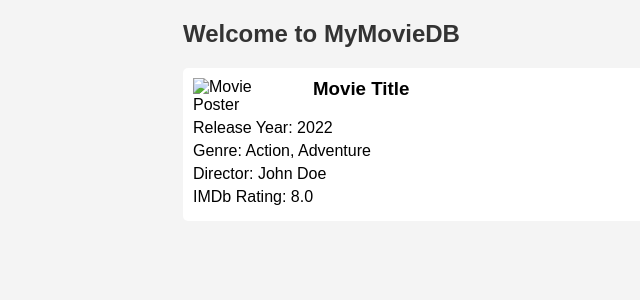
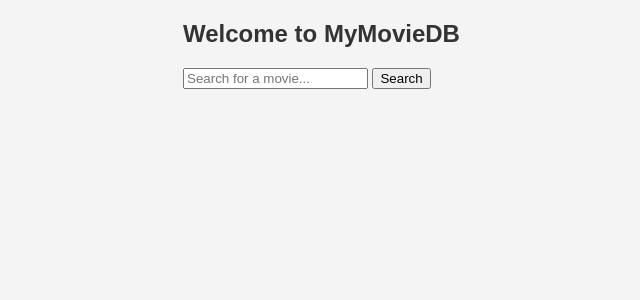
Before and after one commit to bilboque/MOOVIE_RECOMMENDER, a Flask app: page / in a window 1280 px wide. Shown: the part 138-438 px from the top of the page, without its empty margins (57-697 px from the left). Run offline with Flask 3, Linux system fonts and the light colour scheme; some libraries are stand-ins or nearby versions.

Commit message:
corresponding html files

```diff
--- a/checkpoint2/flaskr/templates/app.html
+++ b/checkpoint2/flaskr/templates/app.html
@@ -15,20 +15,23 @@
         <a href="/movies">Movies</a>
         <a href="/tv_shows">TV Shows</a>
         <a href="/login">Login</a>
-        <a href="/create">Create account</a>
+        <a href="/register">Create account</a>
         <!-- Add more links as needed -->
     </nav>
     <div class="container">
         <h2>Welcome to MyMovieDB</h2>
+        <!-- Add search form -->
+        <form action="/api/search" method="GET">
+            <input type="text" name="query" placeholder="Search for a movie...">
+            <input type="submit" value="Search">
+        </form>
+        {% for movie in output %}
         <div class="movie">
-            <img src="https://via.placeholder.com/100" alt="Movie Poster">
-            <h3>Movie Title</h3>
-            <p>Release Year: 2022</p>
-            <p>Genre: Action, Adventure</p>
-            <p>Director: John Doe</p>
-            <p>IMDb Rating: 8.0</p>
+            <h3>{{ movie.title }}</h3>
+            <p>Release Year: {{ movie.date }}</p>
+            <p>Overview: {{ movie.overview }}</p>
         </div>
-        <!-- Repeat the movie div for more movies -->
+        {% endfor %}
     </div>
 </body>
 </html>
```
Also changed, not shown: checkpoint2/flaskr/templates/auth/login.html (added, +18 -0 lines), checkpoint2/flaskr/templates/auth/register.html (added, +18 -0 lines).
